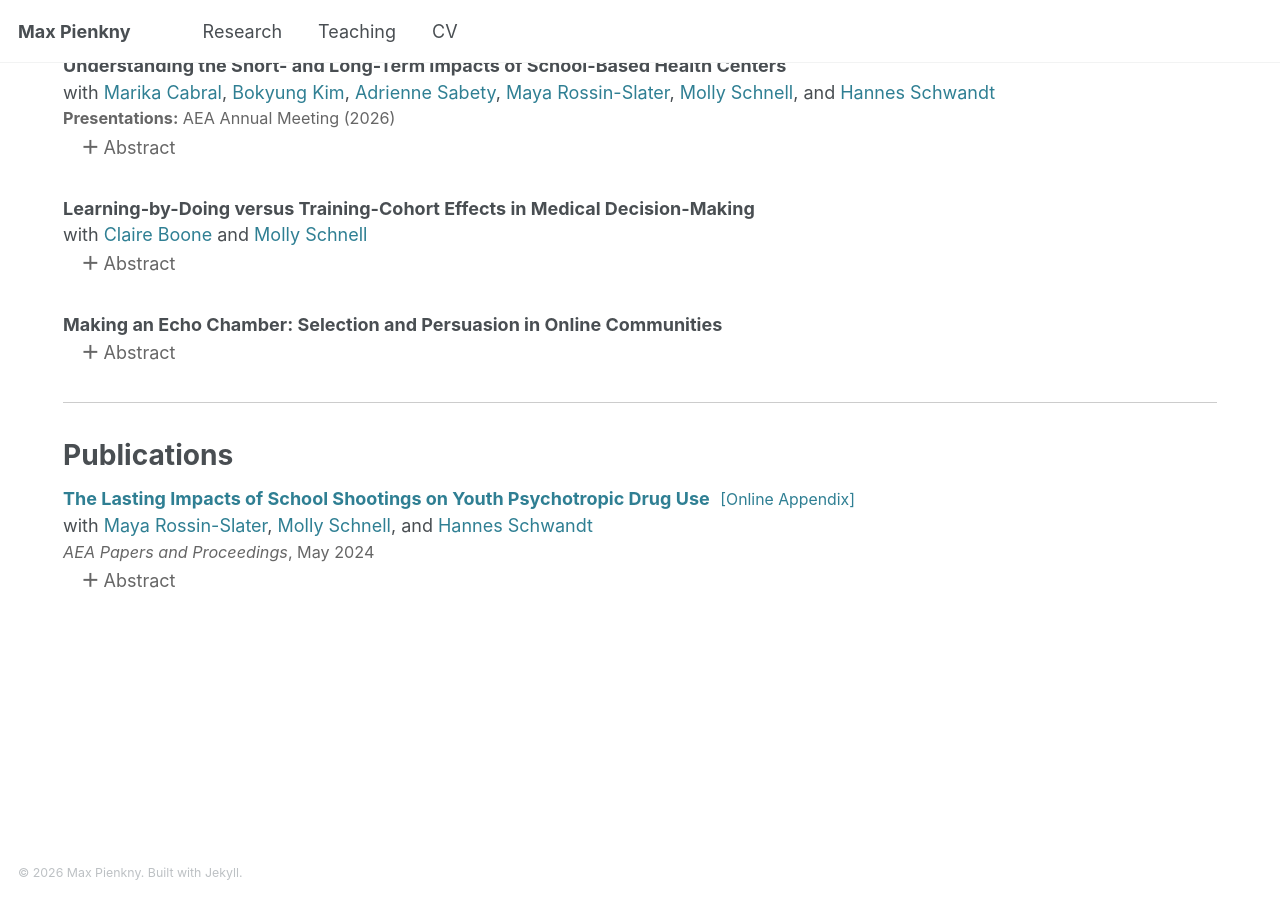
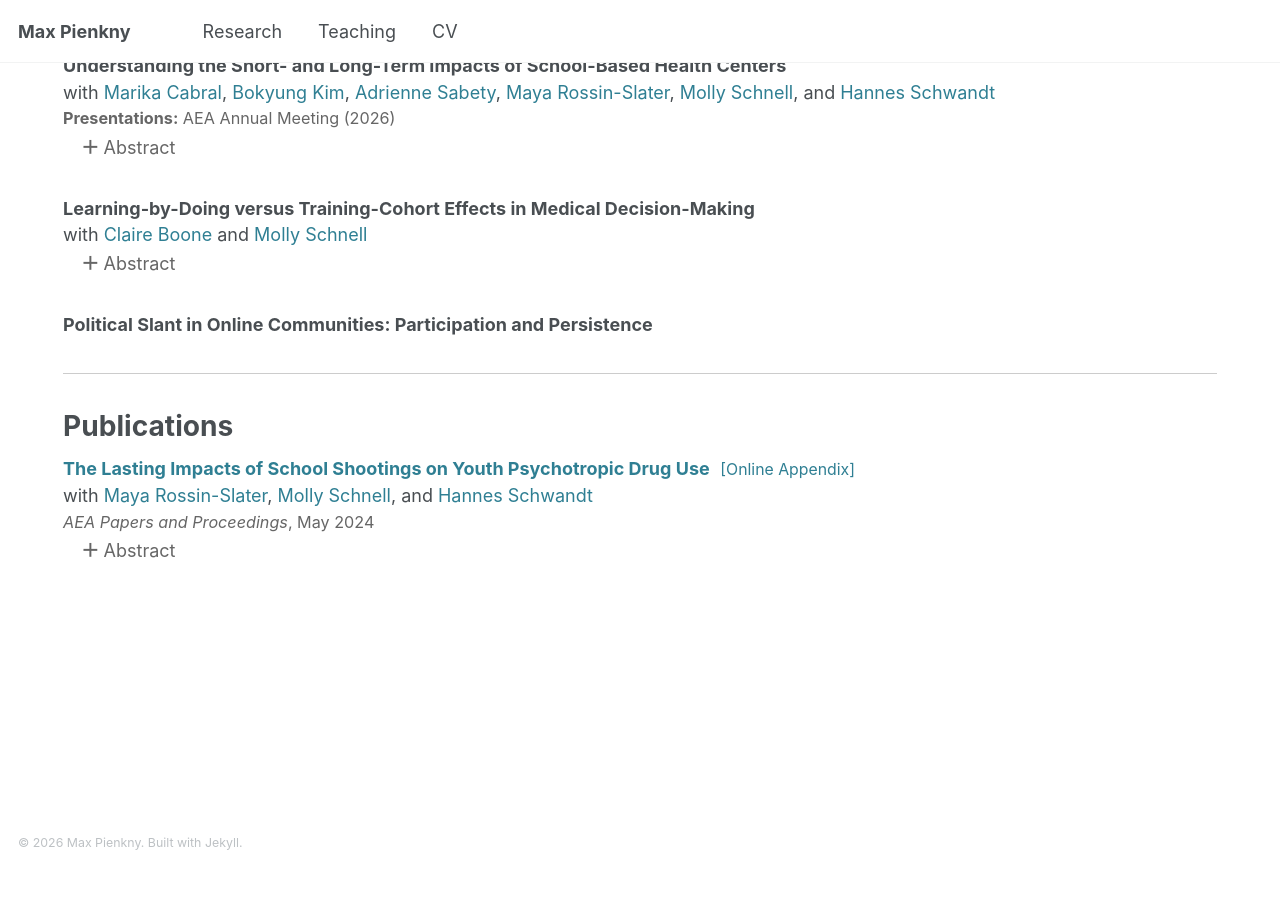
Before and after one commit to maxpienkny/maxpienkny.github.io, a Jekyll site: the page built from _pages/research.md, in a window 1280 px wide and 900 px high, scrolled down 652 px. Built offline with Jekyll 4.4.1, drawn with Linux system fonts in a browser that asks for light colours; after the commit the page ends 1523 px from its top, so only the background shows below that.

Commit message:
update wp

```diff
--- a/_pages/research.md
+++ b/_pages/research.md
@@ -211,15 +211,8 @@ author_profile: false
 <div class="paper-entry">
 
   <div class="paper-title">
-     Making an Echo Chamber: Selection and Persuasion in Online Communities
+     Political Slant in Online Communities: Participation and Persistence
   </div>
-
-  <details>
-    <summary>Abstract</summary>
-    <p>
-      This project studies how sorting across online communities and changes in individual speech contribute to online polarization. Using the universe of comments and posts made on the social media platform Reddit, I track users across communities and examine how their language evolves before and after they begin or end participation, including their speech in other communities. The goal is to distinguish changes in community composition from changes in the behavior of existing participants.
-    </p>
-  </details>
 
 </div>
 
```
Also changed, not shown: _pages/about.md (+1 -8 lines), 4 other files.
